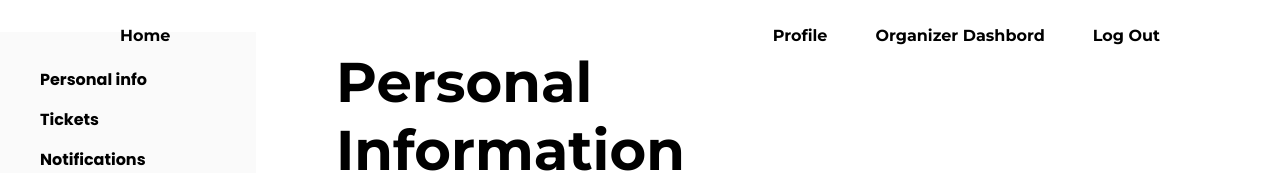
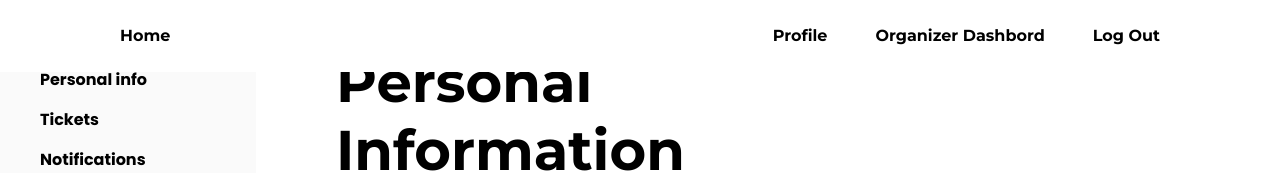
Before and after one commit to mafindijr/easy-ticketing-app, a React (Vite) app: page /profile in a window 1280 px wide. Shown: the top 173 px of the page. Built offline with nearby package versions, Linux system fonts and the light colour scheme.

Commit message:
fix: add background color to header in ProfileNav component

```diff
--- a/src/components/profile-nav.jsx
+++ b/src/components/profile-nav.jsx
@@ -3,7 +3,7 @@ import React from 'react'
 export default function ProfileNav() {
   return (
     <div>
-          <header className="flex justify-between items-center h-18 px-30 font-montserrat font-bold fixed top-0 left-0 right-0 z-12">
+        <header className="bg-white flex justify-between items-center h-18 px-30 font-montserrat font-bold fixed top-0 left-0 right-0 z-12">
         <div className="flex-1">
         <a href="#">Home</a>
         </div>
```
